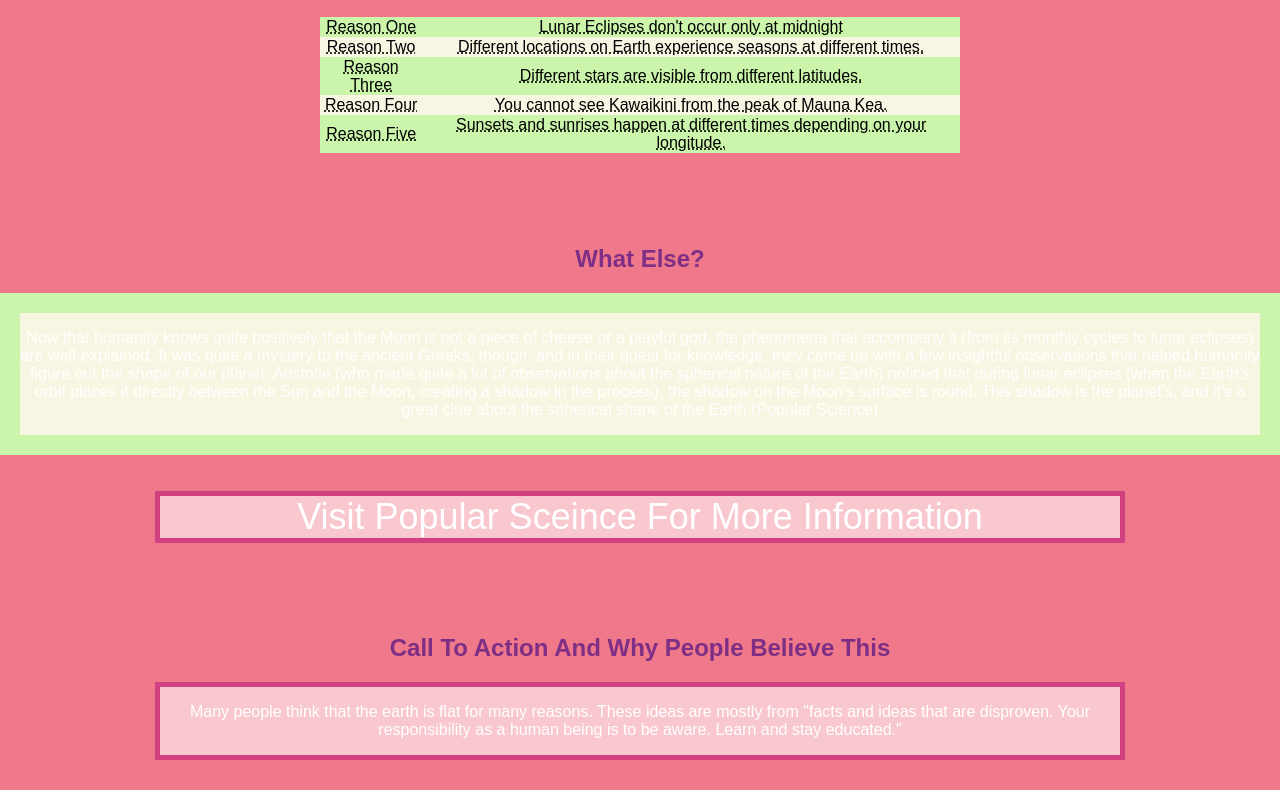
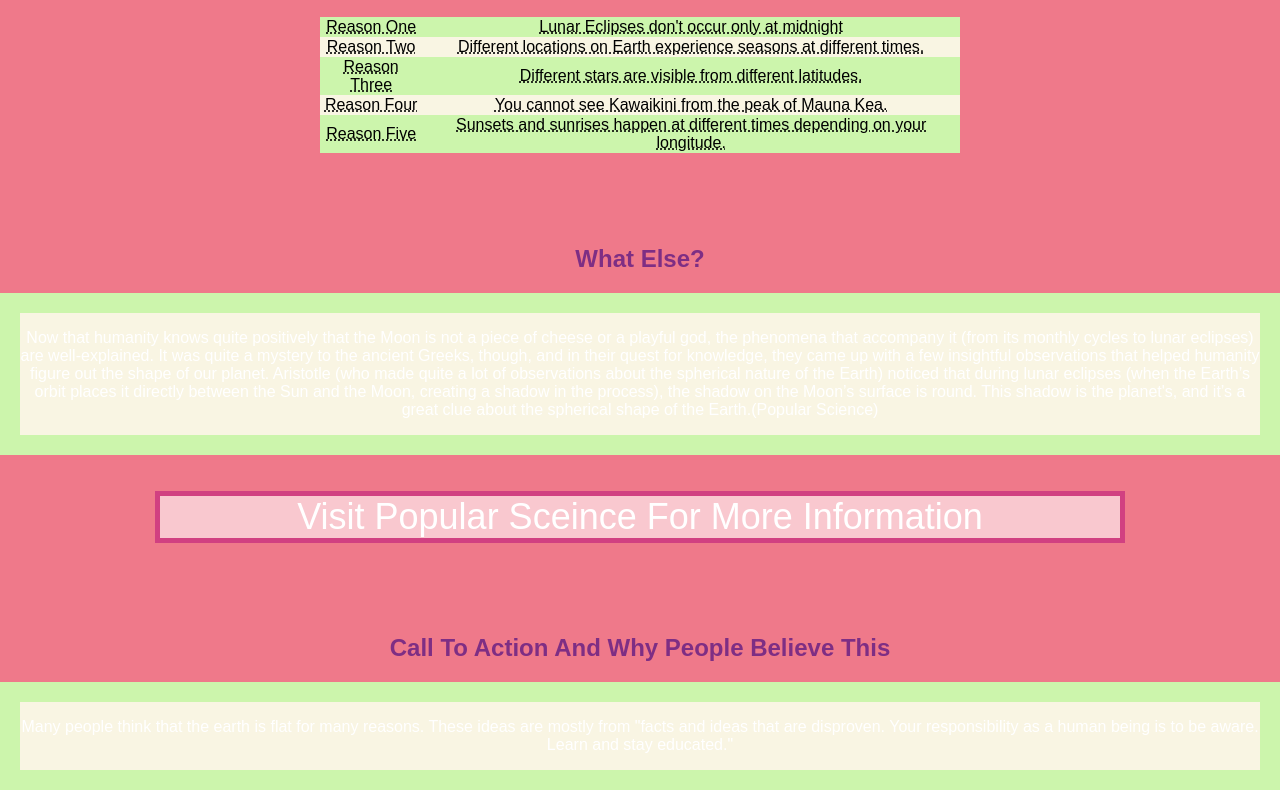
Before and after one commit to WVCS/index-achsahanil1, a plain HTML site: page convince/home.html in a window 1280 px wide. Shown: the part 799-1589 px from the top of the page. Before the commit the page ends 1559 px from the top, so only its background shows below. Drawn offline with Linux system fonts and the light colour scheme.

Commit message:
chaned the div

```diff
--- a/convince/home.html
+++ b/convince/home.html
@@ -85,7 +85,7 @@ Aristotle (who made quite a lot of observations about the spherical nature of th
 <h2>Call To Action And Why People Believe This</h2>
 
 <center>
-<div class="link">
+<div class="par">
     <p> Many people think that the earth is flat for many reasons. These ideas are mostly from "facts and ideas that are disproven. Your responsibility as a human being is to be aware. Learn and stay educated." </p>
     </div>
 </center>
```
